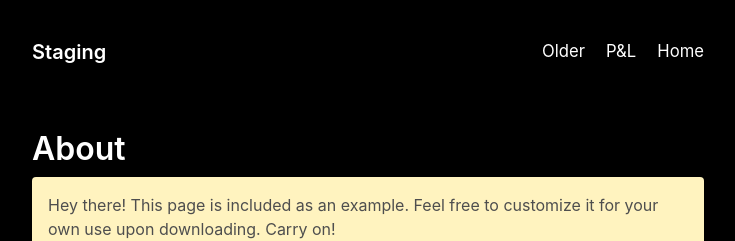
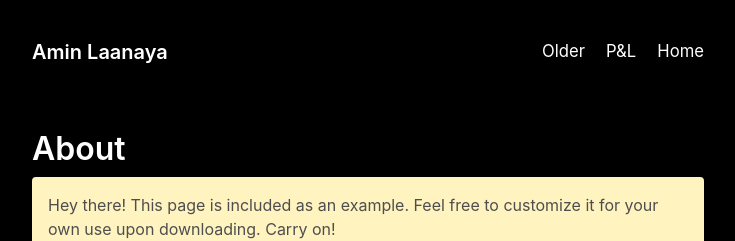
Before and after one commit to Bobcycle/Journal, a Jekyll site: the page built from about.md, in a window 1280 px wide. Shown: the top 241 px of the page, without its empty margins (272-1007 px from the left). Built offline with Jekyll 4.4.1, drawn with Linux system fonts in a browser that asks for light colours.

Commit message:
Update _config.yml

```diff
--- a/_config.yml
+++ b/_config.yml
@@ -1,5 +1,5 @@
 # Setup
-title: Staging
+title: Amin Laanaya
 url: https://journal.laanaya.org
 description: "This is the personal trading journal of Amin Laanaya. You can contact him via amin@laanaya.org or Discord with Bobcycle#0021."
 paginate: 1
```
